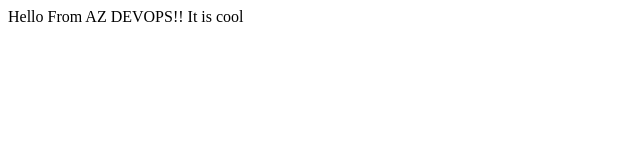
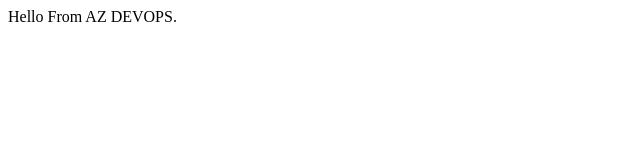
Before and after one commit to raghav1674/sample-az-devops, a plain HTML site: page index.html in a window 1280 px wide. Shown: the full height of the page, 0-640 px from the left. Drawn offline with Linux system fonts and the light colour scheme.

Commit message:
Modified index.html

```diff
--- a/index.html
+++ b/index.html
@@ -1,6 +1,5 @@
 <html>
 	<body>
-		Hello From AZ DEVOPS!!
-		It is cool
+		Hello From AZ DEVOPS.
 	</body>
 </html>
```
